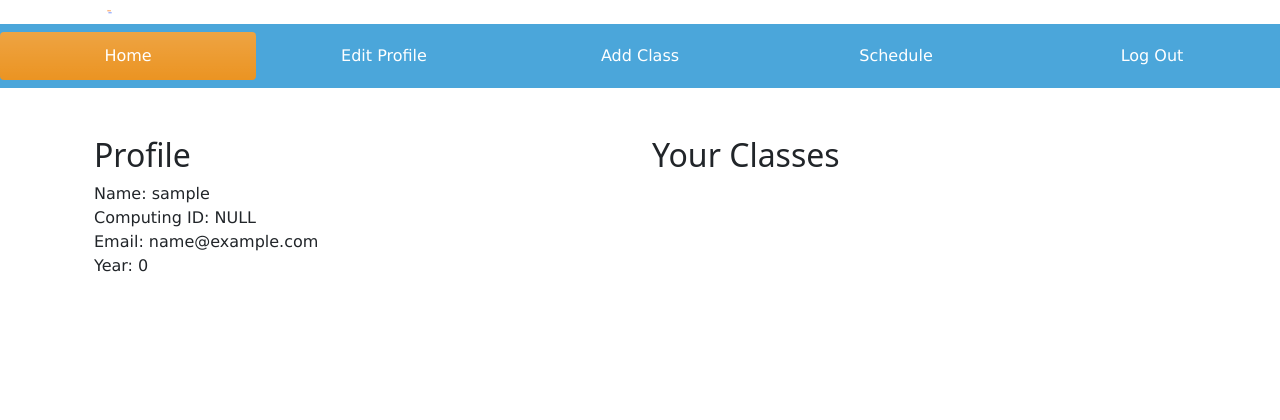
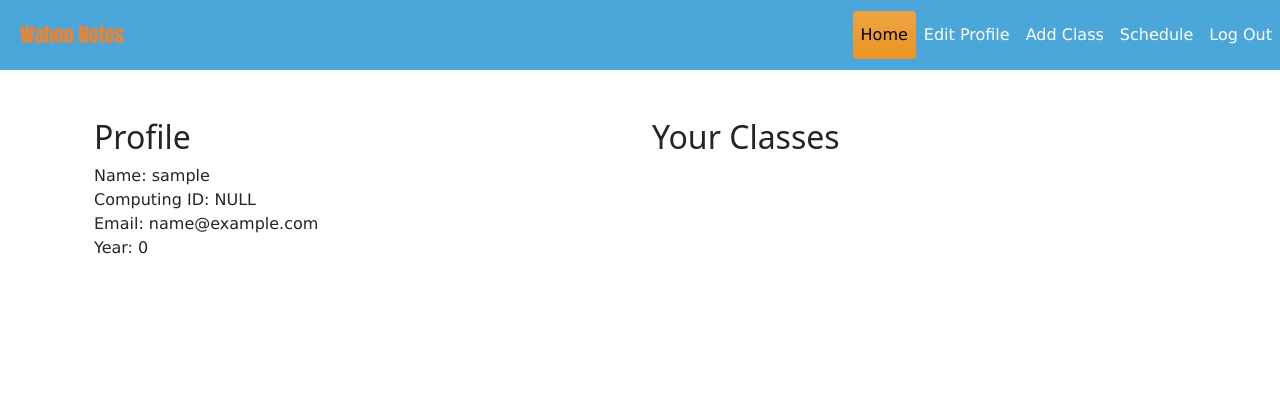
Before and after one commit to WilliamHaslet/wahoo-notes-website-project, a Django app: page / in a window 1280 px wide. Shown: the top 420 px of the page. Run offline with Django 3.2, Linux system fonts and the light colour scheme; the visitor is signed in with stand-in values (Sample User, id 1); data that the repository does not hold is empty; some libraries are stand-ins or nearby versions.

Commit message:
moved nav bar links to right

```diff
--- a/main_app/templates/main_app/index.html
+++ b/main_app/templates/main_app/index.html
@@ -23,7 +23,6 @@
 .btn-primary:hover {
     background-color: #5374b6;
 }
-
 * {box-sizing: border-box}
 @media screen and (max-width: 500px) {
   .navbar a {
@@ -45,7 +44,7 @@
   color: rgb(255, 255, 255);
   text-decoration: none;
   font-size: 16px;
-  width: 20%; /* 5 links of equal widths */
+  width: 100%; /* 5 links of equal widths */
   text-align: center;
 }
 
@@ -58,6 +57,11 @@
 .navbar a.active {
   background-color: #eb9422;
   background-image: var(--bs-gradient);
+}
+.navbar a.logo {
+  background-color: rgb(75, 166, 218);
+  background-image: none;
+  color:rgb(255, 255, 255)
 }
 
 ul.no-bullets {
@@ -78,18 +82,36 @@ ul.no-bullets {
 <body>
   {% if user.is_authenticated %}
   <!--nav bar-->
-  <div class= "container">
-    <a class= "navbar-brand" href="#">
-      <img src="/main_app/static/main_app/images/Wahoo-Notes.png" alt="" width= "30" height="24">
+  <nav class="navbar navbar-expand-lg">
+    <div class="collapse navbar-collapse" id="navbarSupportedContent">
+      <ul class="navbar-nav mr-auto no-bullets">
+        <li>
+          <a class= "navbar-brand logo " href="#" style="font-family: Impact, Haettenschweiler, 'Arial Narrow Bold', sans-serif; font-size: 20px; color:rgb(236, 132, 47)">
+            Wahoo Notes
           </a>
+        </li>
+      </ul>
     </div>
-    <div class="navbar" style= "font-family:'Verdana'">
-          <a class="nav-link active rounded"  href="{% url 'main_app:index'%}">Home </a>
+    <div class="collapse navbar-collapse" id="navbarSupportedContent" style= "font-family:'Verdana'">
+        <ul class="navbar-nav ms-auto" style="font-family:'Verdana'">
+          <li class="nav-item">
+            <a class="nav-link active rounded" href="{% url 'main_app:index'%}">Home</a>
+          </li>
+          <li class="nav-item">
             <a class="nav-link rounded" href="{% url 'main_app:editprofile'%}">Edit Profile</a>
+          </li>
+          <li class="nav-item">
             <a class="nav-link rounded" href="{% url 'main_app:addclasses'%}">Add Class</a>
+          </li>
+          <li class="nav-item">
             <a class="nav-link rounded" href="{% url 'main_app:listclasses'%}">Schedule</a>
+          </li>
+          <li class="nav-item">
             <a class="nav-link rounded" href="{% url 'main_app:logout' %}"> Log Out </a>
+          </li>
+        </ul>
     </div>
+  </nav>
 
   <div class="container">
     <div class= "row">
@@ -116,6 +138,7 @@ ul.no-bullets {
       </div>
     </div>
   </div>
+  <br>
   <footer class="bg-light text-center text-lg-start">
     <div class="text-center p-3" style="background-color: rgba(0, 0, 0, 0.1)">
       Copyright © 2021 Group A-08
```
Also changed, not shown: main_app/static/main_app/images/Wahoo-Notes.png, main_app/static/main_app/images/Wahoo-Notes.svg (added). Lines whose indentation alone changed are shown as unchanged.
